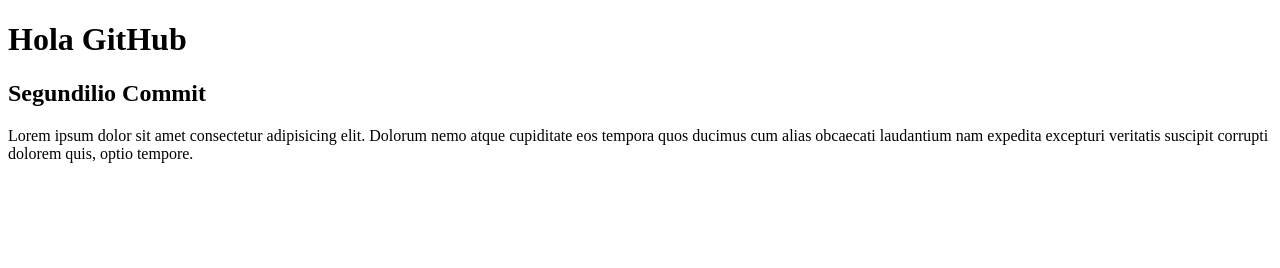
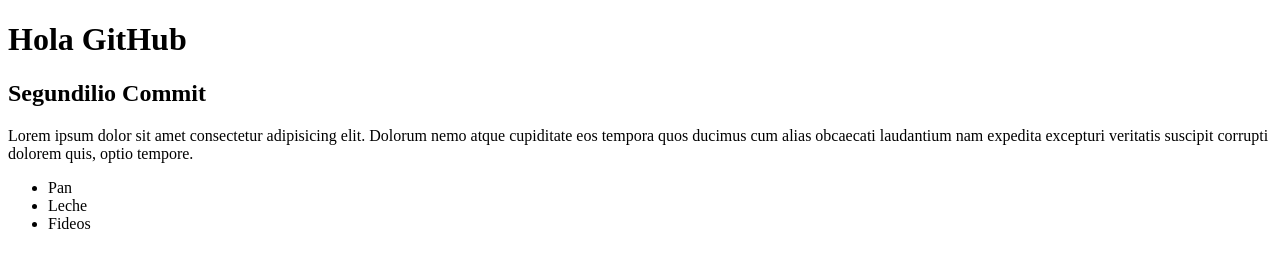
Before and after one commit to stocaimaza/46845prueba, a plain HTML site: page index.html in a window 1280 px wide. Drawn offline with Linux system fonts and the light colour scheme.

Commit message:
lista de compras

```diff
--- a/index.html
+++ b/index.html
@@ -10,5 +10,12 @@
     <h2>Segundilio Commit</h2>
 
     <p>Lorem ipsum dolor sit amet consectetur adipisicing elit. Dolorum nemo atque cupiditate eos tempora quos ducimus cum alias obcaecati laudantium nam expedita excepturi veritatis suscipit corrupti dolorem quis, optio tempore.</p>
+
+
+    <ul>
+        <li>Pan</li>
+        <li>Leche</li>
+        <li>Fideos</li>
+    </ul>
 </body>
 </html>
```
